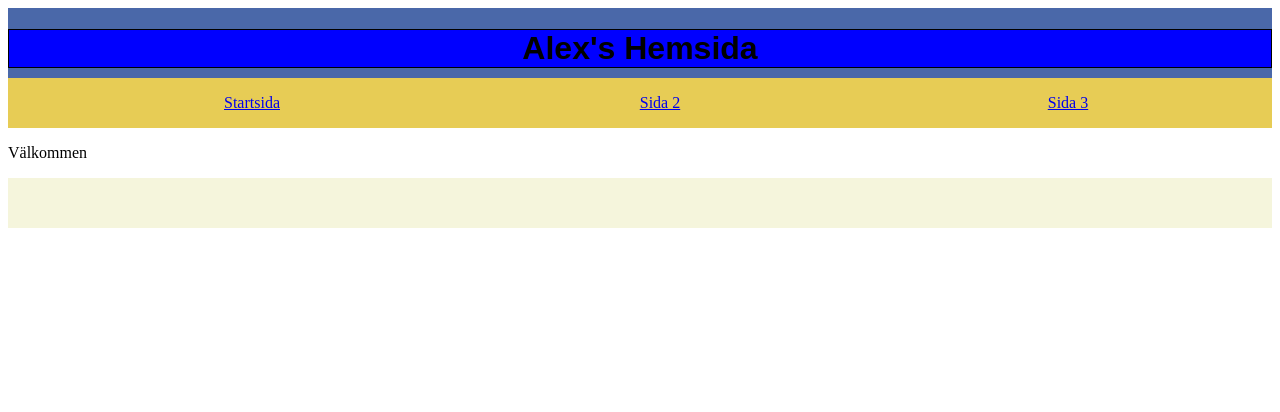
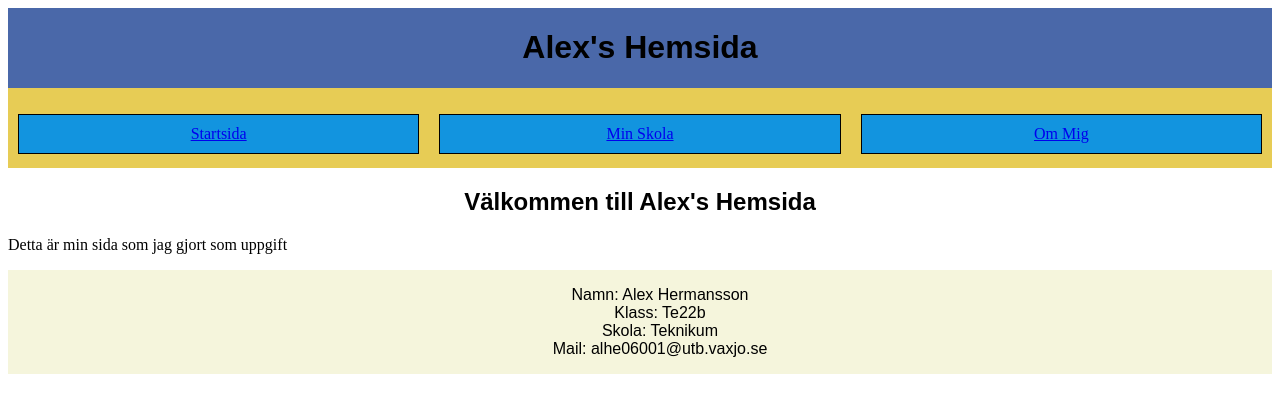
Before and after one commit to Airblow/webbplats, a plain HTML site: page index.html in a window 1280 px wide. Drawn offline with Linux system fonts and the light colour scheme.

Commit message:
webbsida

```diff
--- a/index.html
+++ b/index.html
@@ -16,20 +16,29 @@
             <nav>
                 <ul>
                     <li><a link href ="index.html">Startsida</a></li>
-                    <li><a link href ="sida2.html">Sida 2</a></li>
-                    <li><a link href ="sida3.html">Sida 3</a></li>
+                    <li><a link href ="sida2.html">Min Skola</a></li>
+                    <li><a link href ="sida3.html">Om Mig</a></li>
 
                 </ul>
 
             </nav>
 
             <main>
-                <p>Välkommen</p>
+                <h2>Välkommen till Alex's Hemsida</h2>
+
+                <p>Detta är min sida som jag gjort som uppgift</p>
 
 
             </main>
 
             <footer>
+                <ul>
+                    <li>Namn: Alex Hermansson</li>
+                    <li>Klass: Te22b</li>
+                    <li>Skola: Teknikum</li>
+                    <li> Mail: alhe06001@utb.vaxjo.se</li>
+
+                </ul>
 
 
             </footer>
--- a/style.css
+++ b/style.css
@@ -1,7 +1,8 @@
-.wrapper{
+
+.wrapper, .wrapper2, .wrapper3{
     display: grid;
     grid-template-columns: auto;
-    grid-template-rows: 70px 50px auto 50px;
+    grid-template-rows: auto 80px auto auto;
     grid-template-areas:
     "header"
     "nav"
@@ -17,7 +18,20 @@ header{
 nav{
     grid-area: nav;
     background-color: rgb(231, 204, 85);
+    margin: 0px;
+    border: 0px;
 
+}
+
+nav > ul > li{
+    background-color: rgb(18, 148, 223);
+    margin: 10px;
+    padding: 10px;
+    border: solid black 1px;
+}
+
+nav > ul{
+    padding: 0px;
 }
 
 main{
@@ -32,6 +46,11 @@ footer{
 
 }
 
+footer > ul > li{
+    text-align: center;
+    font-family: arial;
+}
+
 ul{
     list-style-type: none;
 }
@@ -42,10 +61,13 @@ nav > ul{
     text-align: center;
 }
 
-header > h1{
+h1{
+    font-family: arial;
     text-align: center;
-    font-family: arial;
-    background-color: blue;
-    border: solid 1px;
+}
+
+h2{
+    font-family: Arial;
+    text-align: center;
 
 }
```
Also changed, not shown: sida2.html (+6 -3 lines), sida3.html (+6 -4 lines).
